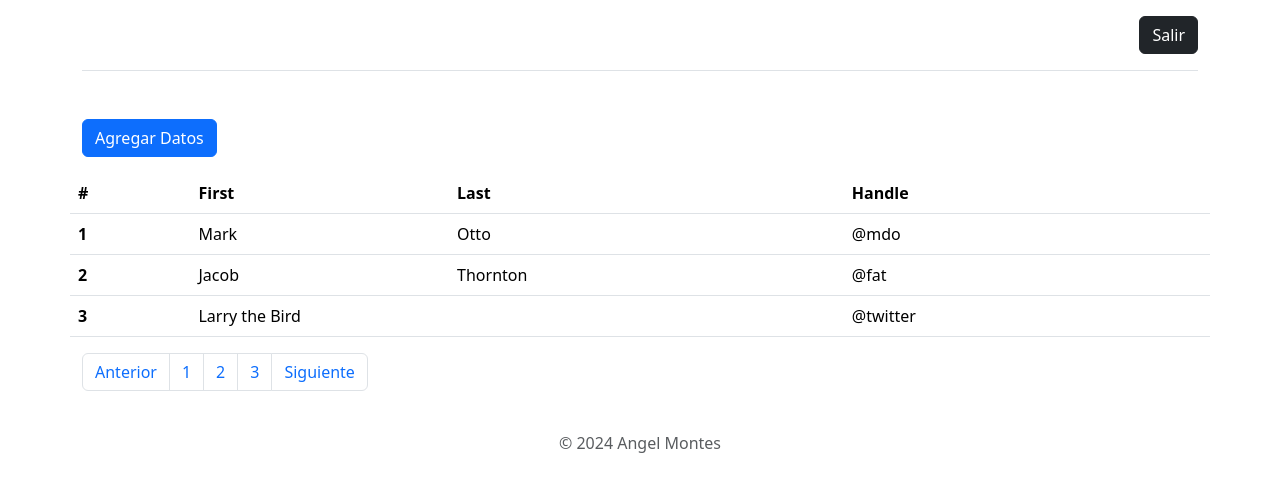
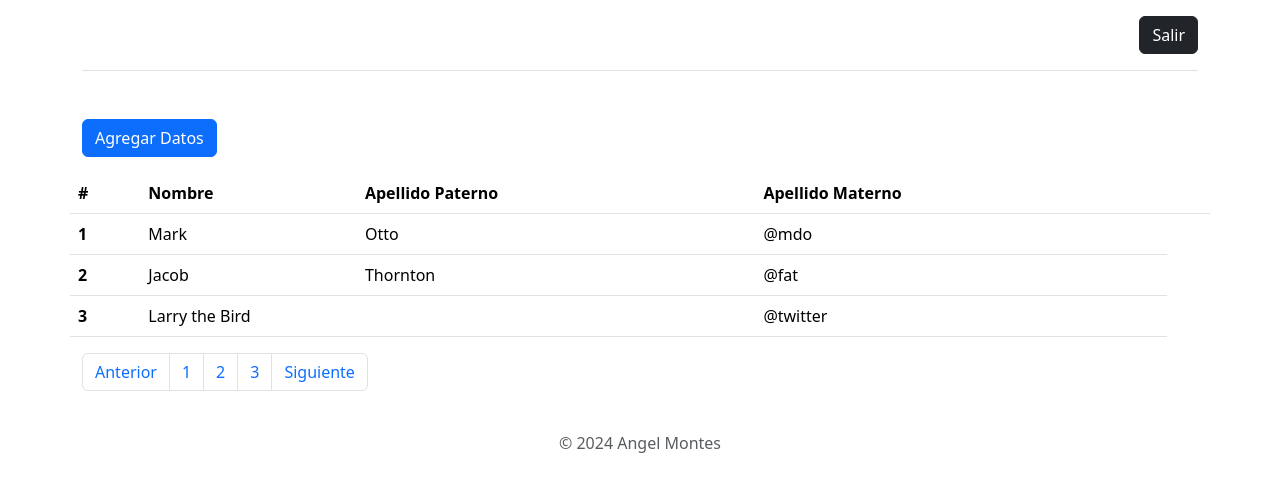
Before and after one commit to AngelMontesR/poblacionFrontend, a React (Vite) app: page /home in a window 1280 px wide. Shown: the top 492 px of the page. Built offline with nearby package versions, Linux system fonts and the light colour scheme.

Commit message:
Correcion de nombre en campos tabla

```diff
--- a/src/componentes/home/Home.jsx
+++ b/src/componentes/home/Home.jsx
@@ -12,9 +12,10 @@ const Home = () => {
                     <thead>
                         <tr>
                             <th scope="col">#</th>
-                            <th scope="col">First</th>
-                            <th scope="col">Last</th>
-                            <th scope="col">Handle</th>
+                            <th scope="col">Nombre</th>
+                            <th scope="col">Apellido Paterno</th>
+                            <th scope="col">Apellido Materno</th>
+                            <th scope="col"></th>
                         </tr>
                     </thead>
                     <tbody>
@@ -39,12 +40,12 @@ const Home = () => {
                 </table>
             </div>
             <nav aria-label="Page navigation example">
-                <ul class="pagination">
-                    <li class="page-item"><a class="page-link" href="#">Anterior</a></li>
-                    <li class="page-item"><a class="page-link" href="#">1</a></li>
-                    <li class="page-item"><a class="page-link" href="#">2</a></li>
-                    <li class="page-item"><a class="page-link" href="#">3</a></li>
-                    <li class="page-item"><a class="page-link" href="#">Siguiente</a></li>
+                <ul className="pagination">
+                    <li className="page-item"><a className="page-link" href="#">Anterior</a></li>
+                    <li className="page-item"><a className="page-link" href="#">1</a></li>
+                    <li className="page-item"><a className="page-link" href="#">2</a></li>
+                    <li className="page-item"><a className="page-link" href="#">3</a></li>
+                    <li className="page-item"><a className="page-link" href="#">Siguiente</a></li>
                 </ul>
             </nav>
         </div>
```
